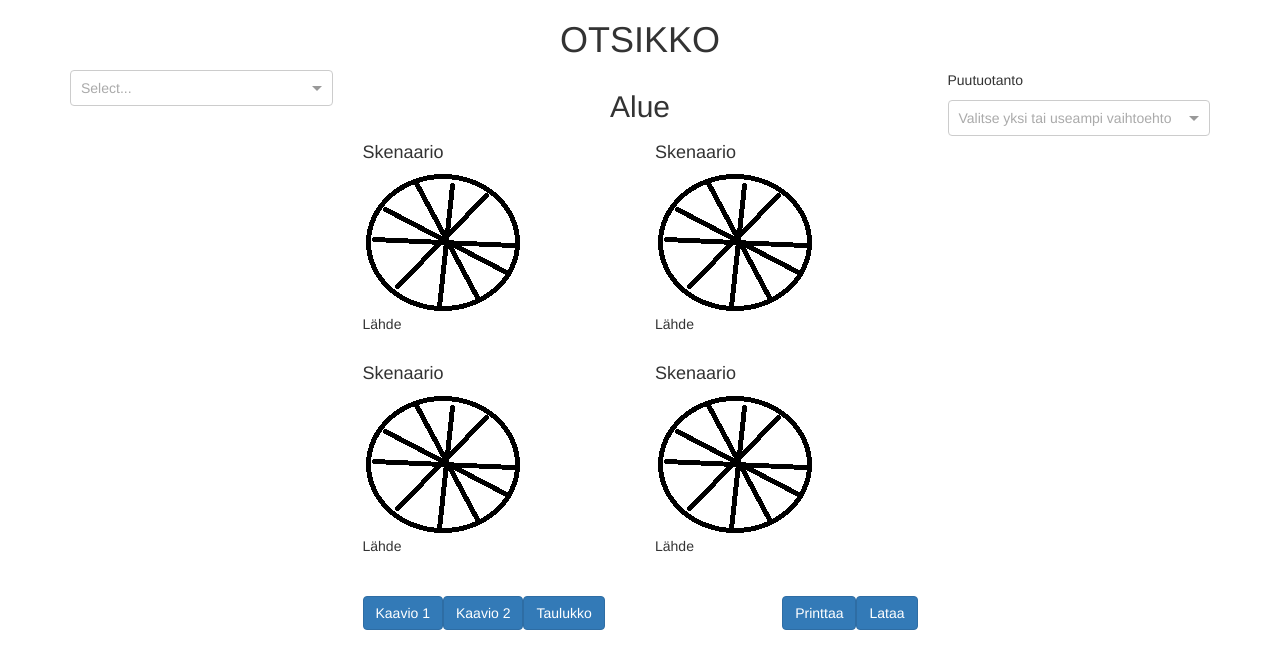
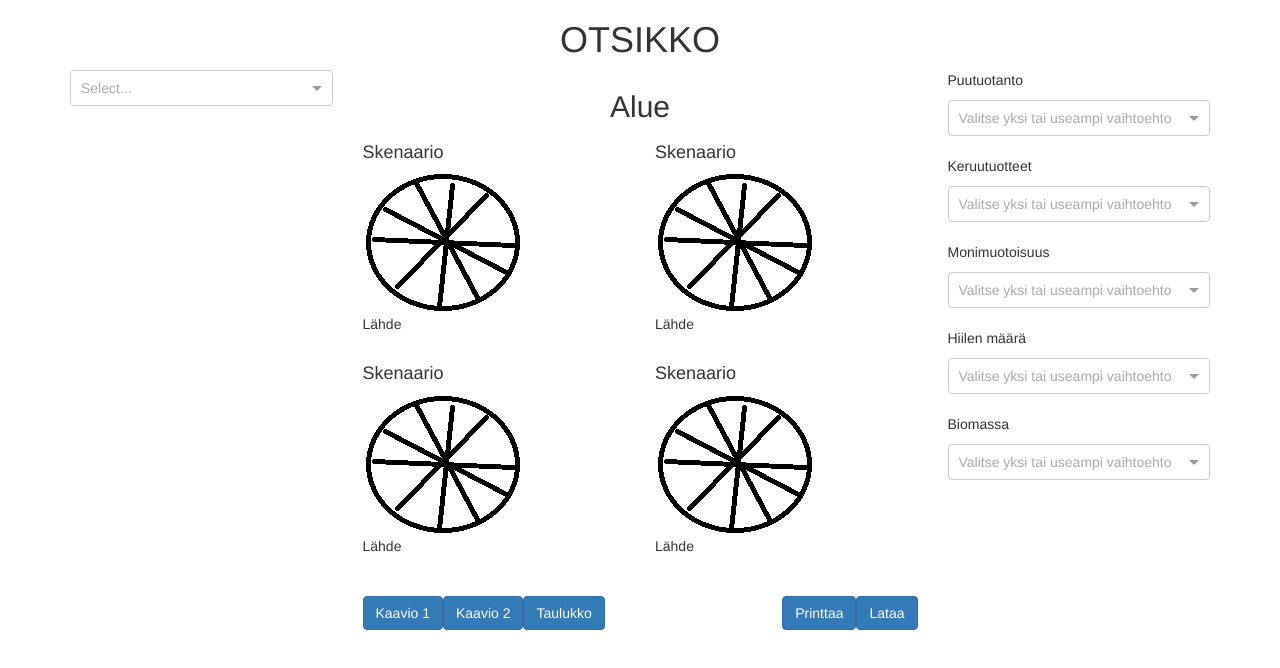
Before and after one commit to Ketkukelmi/ForestIndicatorTeam7, a React (Create React App) app in the folder forest-indicator/: page / in a window 1280 px wide. Shown: the top 668 px of the page. Built offline with nearby package versions, Linux system fonts and the light colour scheme.

Commit message:
Multiselector dataparts

```diff
--- a/forest-indicator/src/components/rightview.js
+++ b/forest-indicator/src/components/rightview.js
@@ -17,15 +17,40 @@ class rightwing extends Component {
             { label: 'Hakkuukertymä', value: 'BeatingUp'},
             { label: 'Tilavuus', value: 'Volume'},
         ];
-        let Gatherings = [
+
+        let gatherings = [
             {label: 'Mustikkasato', value: "BlueberryHarvest"},
             {label: 'Puolukkasato', value: "LingonHarvest"},
         ];
+
+        let diversity = [
+            {label: 'Lahopuun määrä', value: "MoldTree"},
+            {label: 'Putkilokasvien lkm', value: 'Pipe'},
+            {label: 'Mustikan peittävyys', value: 'BlueberryHidings'},
+            {label: 'Jäkälien peittävyys', value: 'JakalaHidings'},
+            {label: 'Käävät', value: 'oldPeople'},
+        ];
+
+        let coal =[{label: "Hiilen määrä", value: 'coalAmount'}];
+        let rest =[{label: "Biomassa", value: 'BioMass'}];
+
         const title = "Puutuotanto";
+        const title1 = "Keruutuotteet";
+        const title2 = "Monimuotoisuus";
+        const title3 = "Hiilen määrä";
+        const title4 = "Biomassa";
 
         return (
             <div class="col-md-3">
             <MultipleSelector choices = {choices} title = {title} />
+            <br></br>
+            <MultipleSelector choices = {gatherings} title = {title1} />
+            <br></br>
+            <MultipleSelector choices = {diversity} title = {title2} />
+            <br></br>
+            <MultipleSelector choices = {coal} title = {title3} />
+            <br></br>
+            <MultipleSelector choices = {rest} title = {title4} />
             </div>
         )
     }
```
